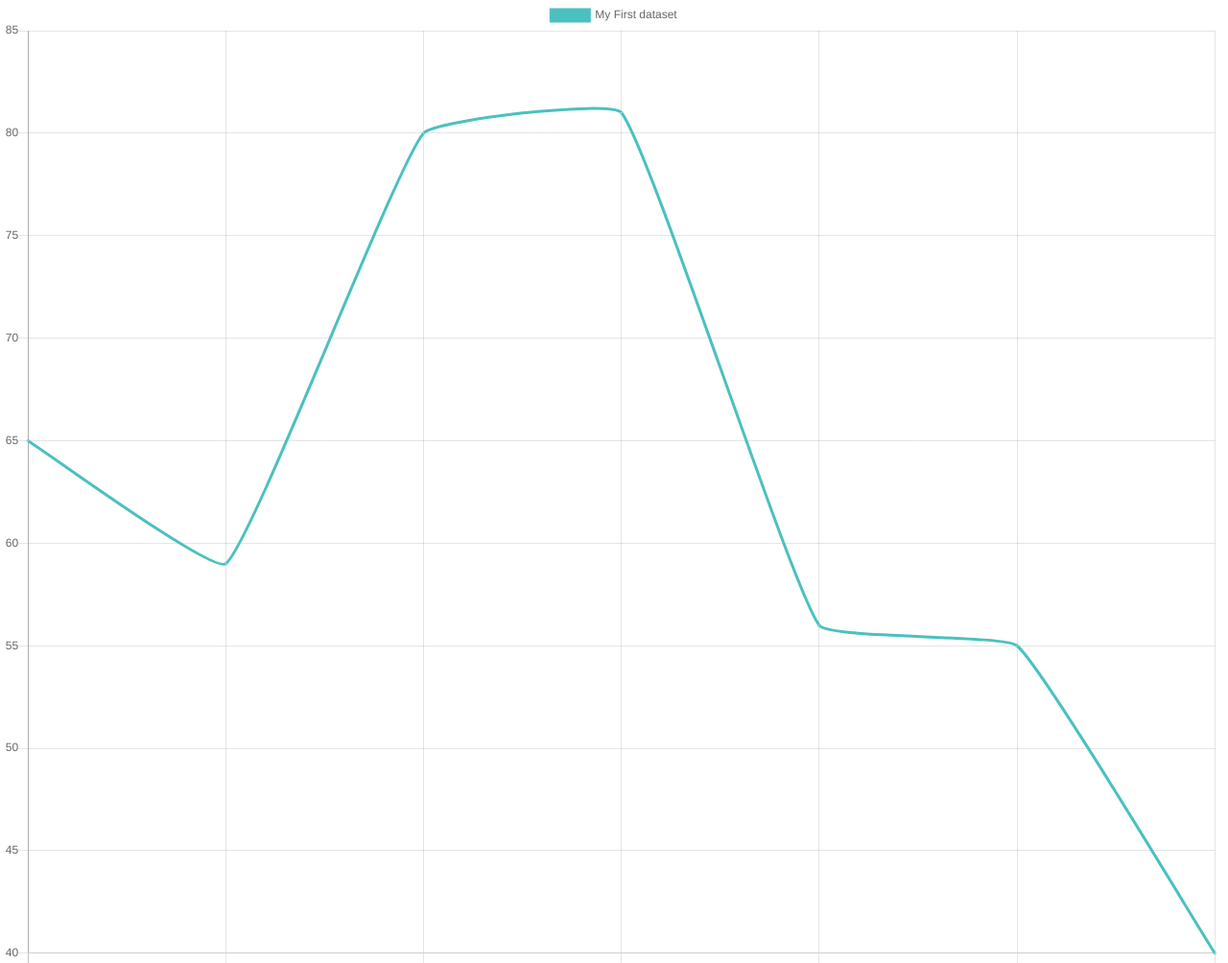
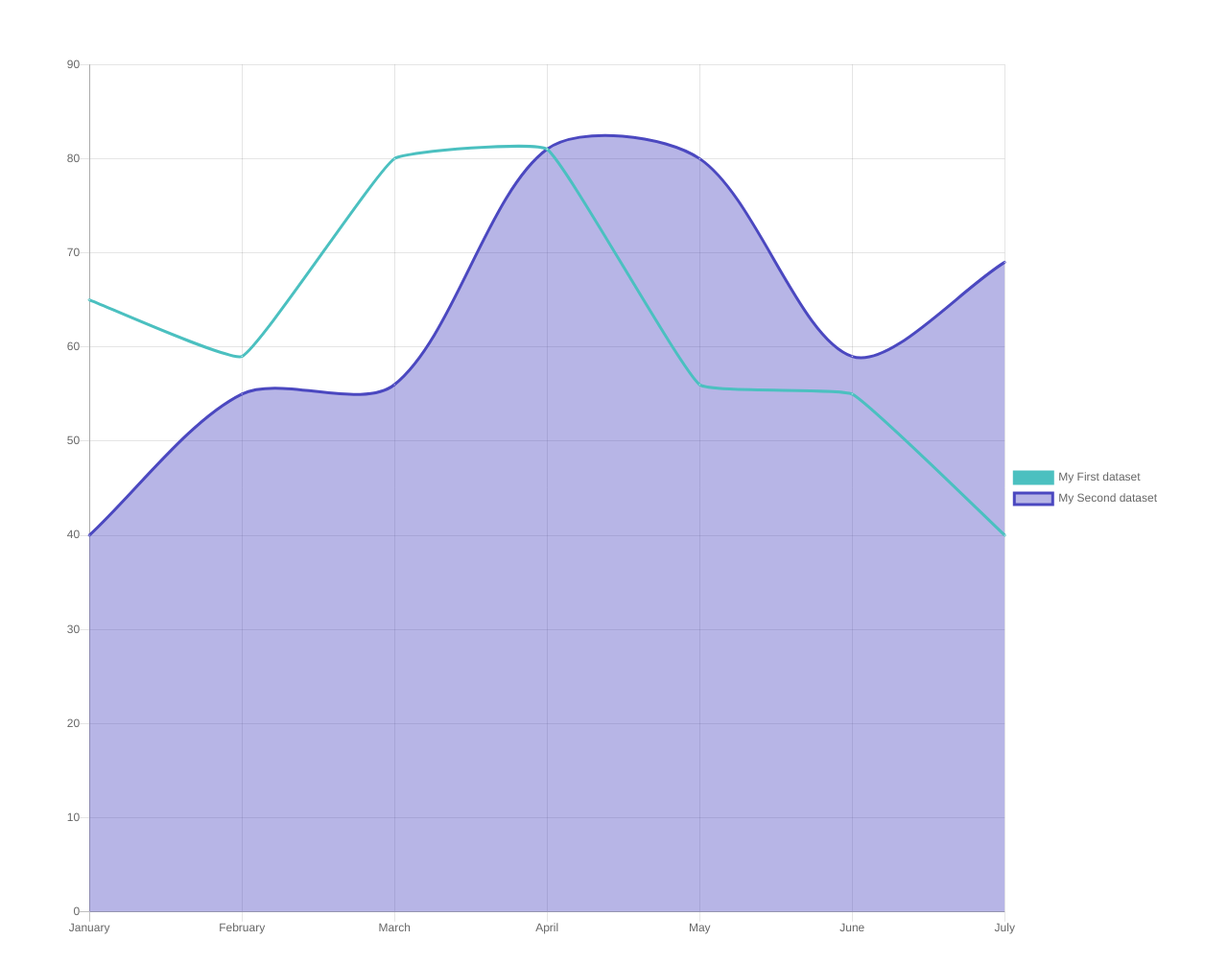
Before and after one commit to SimasDei/chartjs-one, a plain HTML site: page index.html in a window 1280 px wide. Shown: the top 1004 px of the page at 96% size. Drawn offline with nearby package versions, Linux system fonts and the light colour scheme.

Commit message:
add chart options

```diff
--- a/index.html
+++ b/index.html
@@ -13,7 +13,9 @@
   </head>
 
   <body>
-    <canvas id="lineChart" height="400" width="500"></canvas>
+    <div class="chart-container" style="max-width: 90%; margin: 60px auto">
+      <canvas id="lineChart" height="400" width="500"></canvas>
+    </div>
 
     <!-- Scripts START -->
     <script src="https://cdn.jsdelivr.net/npm/chart.js@2.8.0/dist/Chart.min.js"></script>
--- a/js/main.js
+++ b/js/main.js
@@ -1,4 +1,6 @@
 const CHART = document.getElementById('lineChart');
+
+Chart.defaults.global.legend.position = 'right';
 
 let lineChart = new Chart(CHART, {
   type: 'line',
@@ -26,9 +28,38 @@ let lineChart = new Chart(CHART, {
         pointHitRadius: 10,
         data: [65, 59, 80, 81, 56, 55, 40],
       },
+      {
+        label: 'My Second dataset',
+        fill: true,
+        lineTension: 0.3,
+        backgroundColor: 'rgba(75,72,192, 0.4)',
+        borderColor: 'rgba(75,72,192, 1)',
+        borderCapStyle: 'butt',
+        borderDash: [],
+        borderDashOffset: 0.0,
+        borderJointStyle: 'miter',
+        pointBorderColor: 'rgba(75, 72, 192, 1)',
+        pointBackgroundColor: '#fff',
+        pointBorderWidth: 1,
+        pointHoverRadius: 5,
+        pointHoverBackgroundColor: 'rgba(75, 72, 192, 1)',
+        pointHoverBorderColor: 'rgba(220, 220, 220, 1)',
+        pointHoverBorderWidth: 2,
+        pointRadius: 1,
+        pointHitRadius: 10,
+        data: [40, 55, 56, 81, 80, 59, 69],
+      },
     ],
   },
   options: {
-    responsive: true,
+    scales: {
+      yAxes: [
+        {
+          ticks: {
+            beginAtZero: true,
+          },
+        },
+      ],
+    },
   },
 });
```
